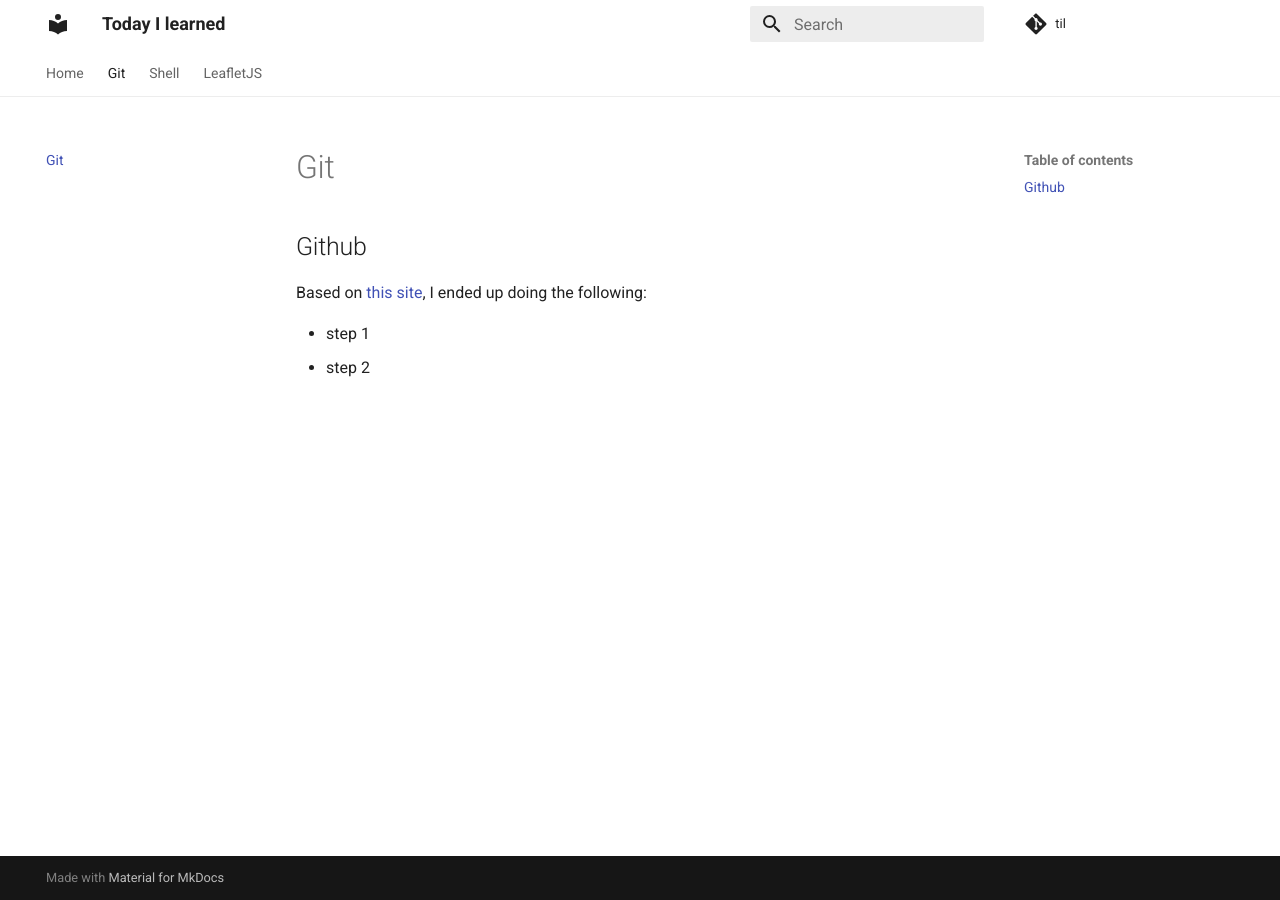
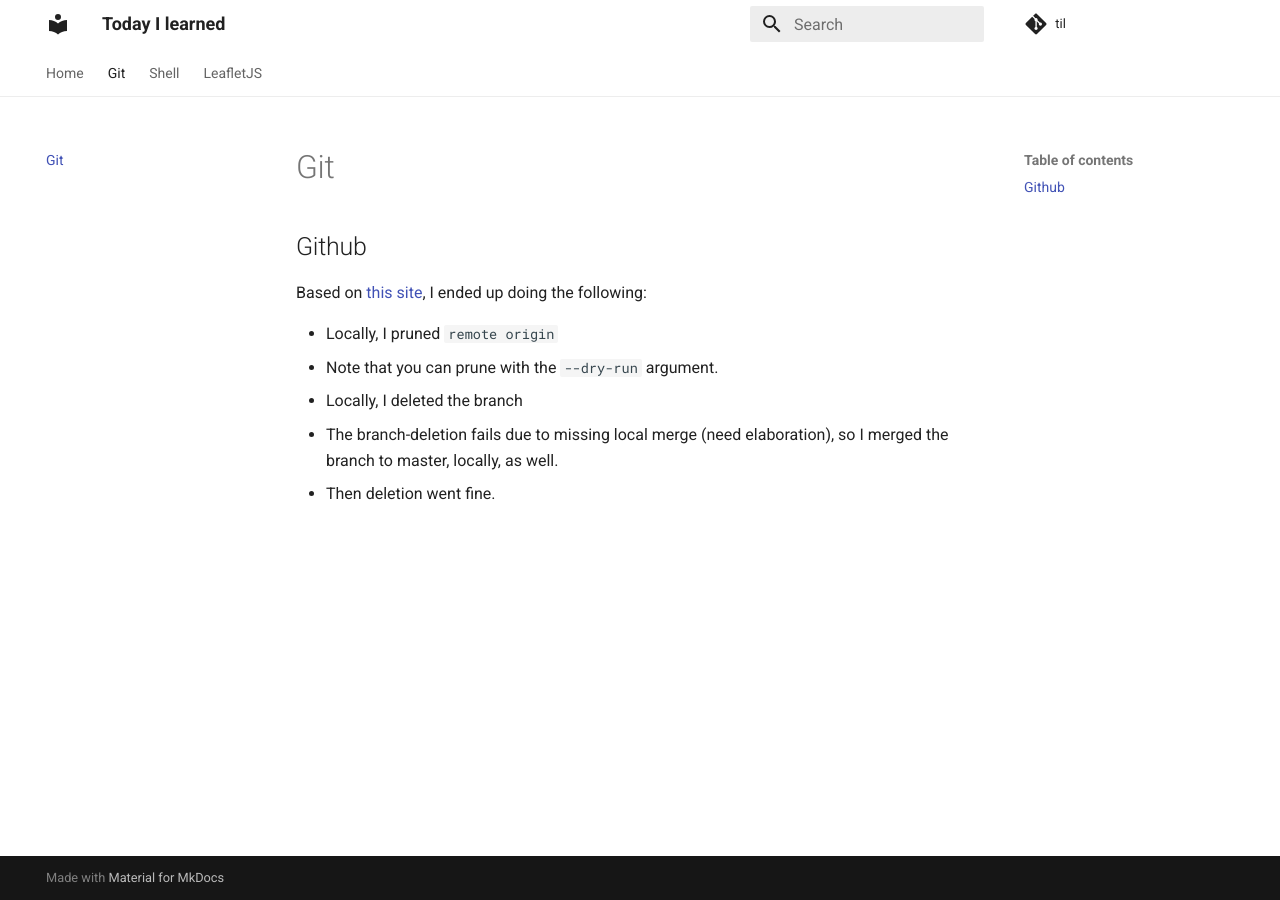
Before and after one commit to xidus/nts, an MkDocs documentation site: the page built from docs/git.md, in a window 1280 px wide. Built offline with MkDocs 1.6.1 and Material for MkDocs 9.7.7, drawn with Linux system fonts in a browser that asks for light colours; comment, search, counter and statistics services are not loaded.

Commit message:
Update git.md

```diff
--- a/docs/git.md
+++ b/docs/git.md
@@ -4,7 +4,10 @@
 
 Based on [this site][clean-local-branches], I ended up doing the following:
 
-* step 1
-* step 2
+* Locally, I pruned `remote origin`
+  - Note that you can prune with the `--dry-run` argument.
+* Locally, I deleted the branch
+* The branch-deletion fails due to missing local merge (need elaboration), so I merged the branch to master, locally, as well.
+* Then deletion went fine.
 
 [clean-local-branches]: http://www.fizerkhan.com/blog/posts/Clean-up-your-local-branches-after-merge-and-delete-in-GitHub.html
```
